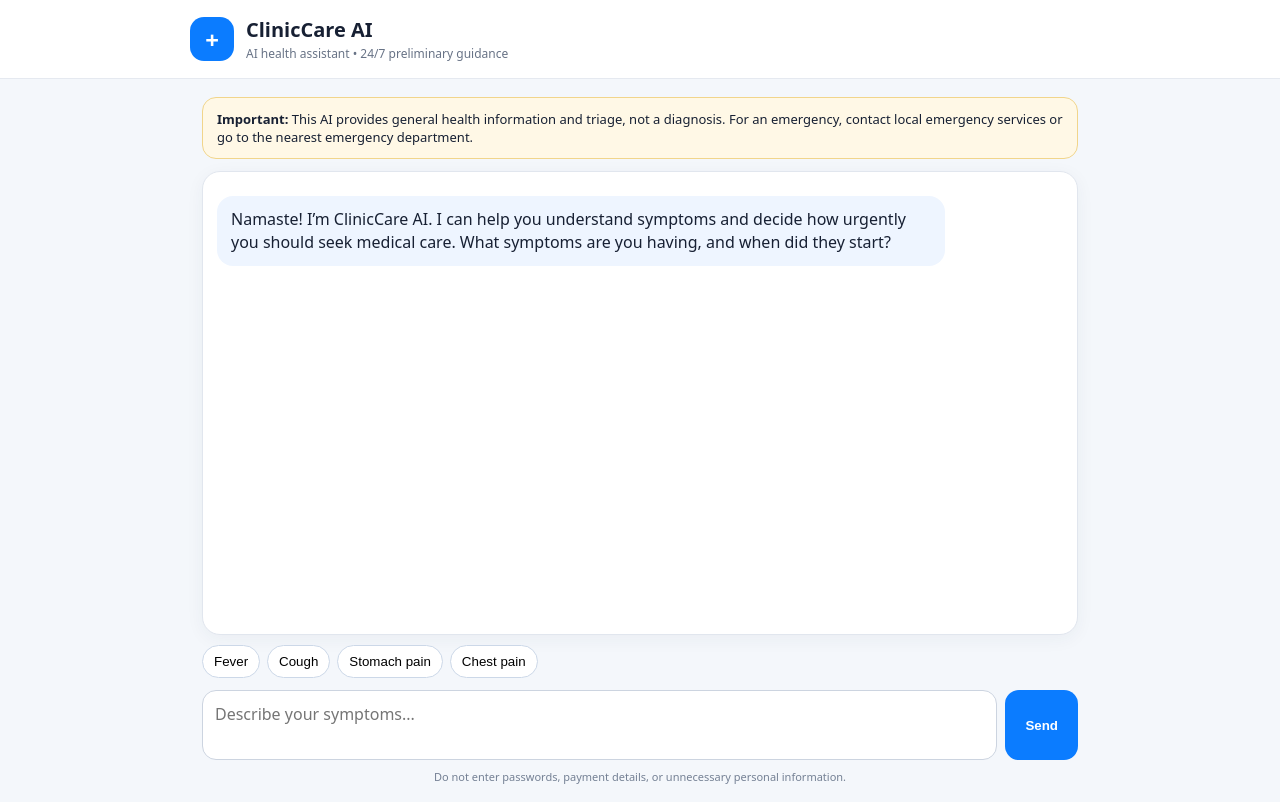
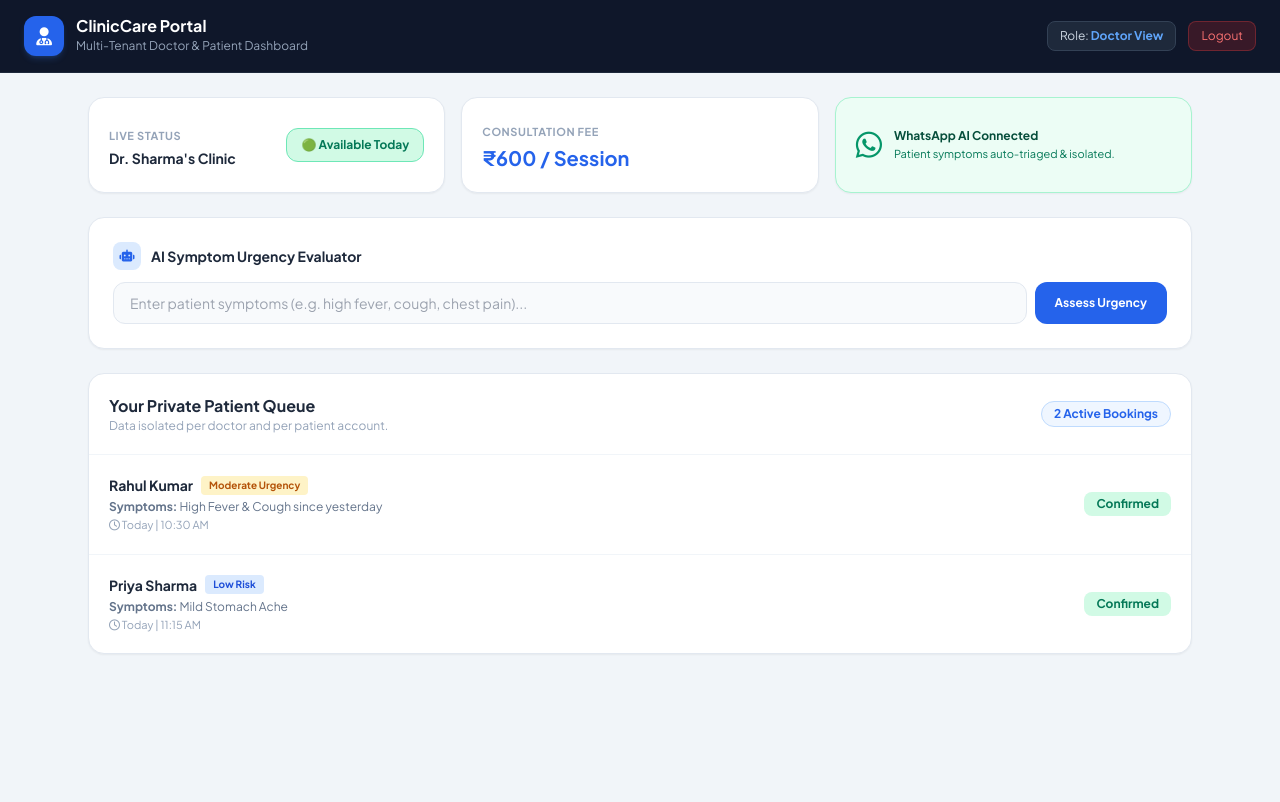
Before and after one commit to sukhvinderkaith/Doctor-Clinic-Agent, a website: page index.html in a window 1280 px wide. Drawn offline with nearby package versions, Linux system fonts and the light colour scheme.

Commit message:
Update index.html

```diff
--- a/index.html
+++ b/index.html
@@ -1,79 +1,174 @@
-<!doctype html>
+<!DOCTYPE html>
 <html lang="en">
 <head>
-<meta charset="utf-8">
-<meta name="viewport" content="width=device-width,initial-scale=1">
-<title>ClinicCare AI — Doctor Assistant</title>
+  <meta charset="UTF-8" />
+  <meta name="viewport" content="width=device-width, initial-scale=1.0" />
+  <title>ClinicCare AI - Doctor & Patient Dashboard</title>
+  <script src="https://cdn.tailwindcss.com"></script>
+  <link href="https://cdnjs.cloudflare.com/ajax/libs/font-awesome/6.4.0/css/all.min.css" rel="stylesheet" />
   <style>
-*{box-sizing:border-box}body{margin:0;font-family:system-ui,-apple-system,Segoe UI,sans-serif;background:#f4f7fb;color:#172033}
-header{background:#fff;border-bottom:1px solid #e5e9f0;padding:16px}
-.header{max-width:900px;margin:auto;display:flex;align-items:center;gap:12px}
-.logo{width:44px;height:44px;border-radius:14px;background:#0b7cff;color:#fff;display:grid;place-items:center;font-size:24px;font-weight:800}
-h1{font-size:20px;margin:0}.sub{font-size:12px;color:#687386;margin-top:2px}
-main{max-width:900px;margin:18px auto;padding:0 12px}
-.notice{background:#fff8e6;border:1px solid #f1d58b;border-radius:14px;padding:12px 14px;font-size:13px;margin-bottom:12px}
-.chat{background:#fff;border:1px solid #e1e6ee;border-radius:18px;min-height:58vh;padding:14px;box-shadow:0 4px 18px rgba(30,50,80,.05)}
-.msg{display:flex;margin:10px 0}.bubble{max-width:86%;padding:12px 14px;border-radius:16px;white-space:pre-wrap;line-height:1.45}
-.ai .bubble{background:#eef5ff}.user{justify-content:flex-end}.user .bubble{background:#0b7cff;color:white}
-.composer{display:flex;gap:8px;margin-top:12px}.composer textarea{flex:1;resize:none;border:1px solid #ccd4e0;border-radius:14px;padding:12px;font:inherit;min-height:52px}.composer button{border:0;border-radius:14px;background:#0b7cff;color:#fff;padding:0 20px;font-weight:700}
-.quick{display:flex;gap:7px;overflow:auto;margin:10px 0}.quick button{white-space:nowrap;border:1px solid #ccd8e8;background:#fff;border-radius:20px;padding:8px 11px}
-.small{font-size:11px;color:#748094;text-align:center;margin-top:9px}
-.typing{opacity:.65}
-@media(max-width:600px){main{margin:10px auto}.chat{min-height:62vh}.bubble{max-width:92%}}
+    @import url('https://fonts.googleapis.com/css2?family=Plus+Jakarta+Sans:wght@400;500;600;700&display=swap');
+    body { font-family: 'Plus Jakarta Sans', sans-serif; }
   </style>
 </head>
-<body>
-<header><div class="header"><div class="logo">+</div><div><h1>ClinicCare AI</h1><div class="sub">AI health assistant • 24/7 preliminary guidance</div></div></div></header>
-<main>
-<div class="notice"><b>Important:</b> This AI provides general health information and triage, not a diagnosis. For an emergency, contact local emergency services or go to the nearest emergency department.</div>
-<div class="chat" id="chat"></div>
-<div class="quick">
-<button onclick="quick('I have fever. Please ask me the important questions.')">Fever</button>
-<button onclick="quick('I have cough and breathing symptoms. Please assess urgency.')">Cough</button>
-<button onclick="quick('I have stomach pain. Please ask the important questions.')">Stomach pain</button>
-<button onclick="quick('I have chest pain. Please check for emergency warning signs.')">Chest pain</button>
+<body class="bg-slate-100 min-h-screen">
+
+  <!-- Top Navigation Bar -->
+  <nav class="bg-slate-900 text-white px-6 py-4 border-b border-slate-800 flex justify-between items-center sticky top-0 z-50">
+    <div class="flex items-center gap-3">
+      <div class="w-10 h-10 bg-blue-600 rounded-xl flex items-center justify-center text-white shadow-md shadow-blue-500/20">
+        <i class="fa-solid fa-user-doctor text-lg"></i>
       </div>
-<div class="composer">
-<textarea id="input" placeholder="Describe your symptoms..."></textarea>
-<button onclick="send()">Send</button>
+      <div>
+        <h1 class="font-bold text-base leading-none">ClinicCare Portal</h1>
+        <p class="text-xs text-slate-400 mt-1">Multi-Tenant Doctor & Patient Dashboard</p>
       </div>
-<div class="small">Do not enter passwords, payment details, or unnecessary personal information.</div>
+    </div>
+    <div class="flex items-center gap-3">
+      <span class="text-xs bg-slate-800 text-slate-300 px-3 py-1.5 rounded-lg border border-slate-700">
+        Role: <strong id="userRole" class="text-blue-400">Doctor View</strong>
+      </span>
+      <button onclick="logout()" class="text-xs bg-red-600/20 hover:bg-red-600/30 text-red-400 px-3 py-1.5 rounded-lg border border-red-500/30 transition">
+        Logout
+      </button>
+    </div>
+  </nav>
+
+  <main class="max-w-6xl mx-auto p-4 sm:p-6 space-y-6">
+
+    <!-- Top Info Grid -->
+    <div class="grid grid-cols-1 md:grid-cols-3 gap-4">
+
+      <!-- Doctor Status -->
+      <div class="bg-white p-5 rounded-2xl border border-slate-200 shadow-sm flex items-center justify-between">
+        <div>
+          <span class="text-[11px] font-bold uppercase tracking-wider text-slate-400">Live Status</span>
+          <h3 id="docName" class="text-sm font-bold text-slate-800 mt-0.5">Dr. Sharma's Clinic</h3>
+        </div>
+        <button id="statusBadge" onclick="toggleStatus()" class="px-3.5 py-2 rounded-xl text-xs font-bold bg-emerald-100 text-emerald-700 border border-emerald-300">
+          🟢 Available Today
+        </button>
+      </div>
+
+      <!-- Fees Card -->
+      <div class="bg-white p-5 rounded-2xl border border-slate-200 shadow-sm">
+        <span class="text-[11px] font-bold uppercase tracking-wider text-slate-400">Consultation Fee</span>
+        <p id="docFees" class="text-xl font-extrabold text-blue-600 mt-0.5">₹600 / Session</p>
+      </div>
+
+      <!-- WhatsApp AI Integration Status -->
+      <div class="bg-emerald-50 border border-emerald-200 p-5 rounded-2xl shadow-sm flex items-center gap-3">
+        <i class="fa-brands fa-whatsapp text-3xl text-emerald-600"></i>
+        <div>
+          <h4 class="text-xs font-bold text-emerald-900">WhatsApp AI Connected</h4>
+          <p class="text-[11px] text-emerald-700 mt-0.5">Patient symptoms auto-triaged & isolated.</p>
+        </div>
+      </div>
+
+    </div>
+
+    <!-- AI Symptom Triage Box -->
+    <div class="bg-white p-6 rounded-2xl border border-slate-200 shadow-sm space-y-3">
+      <div class="flex items-center gap-2.5">
+        <div class="w-7 h-7 rounded-lg bg-blue-100 text-blue-600 flex items-center justify-center text-xs">
+          <i class="fa-solid fa-robot"></i>
+        </div>
+        <h2 class="font-bold text-slate-800 text-sm">AI Symptom Urgency Evaluator</h2>
+      </div>
+
+      <div class="flex flex-col sm:flex-row gap-2">
+        <input type="text" id="symptomInput" placeholder="Enter patient symptoms (e.g. high fever, cough, chest pain)..." class="flex-1 bg-slate-50 border border-slate-200 rounded-xl px-4 py-2.5 text-sm focus:outline-none focus:ring-2 focus:ring-blue-500">
+        <button onclick="checkAIUrgency()" class="bg-blue-600 hover:bg-blue-700 text-white text-xs font-bold px-5 py-2.5 rounded-xl transition">
+          Assess Urgency
+        </button>
+      </div>
+
+      <div id="aiOutput" class="hidden p-3.5 rounded-xl text-xs bg-slate-50 border border-slate-200"></div>
+    </div>
+
+    <!-- Bookings Table (Isolated View) -->
+    <div class="bg-white rounded-2xl border border-slate-200 shadow-sm overflow-hidden">
+      <div class="p-5 border-b border-slate-100 flex justify-between items-center">
+        <div>
+          <h2 class="font-bold text-slate-800 text-base">Your Private Patient Queue</h2>
+          <p class="text-xs text-slate-400">Data isolated per doctor and per patient account.</p>
+        </div>
+        <span id="bookingCount" class="bg-blue-50 text-blue-600 border border-blue-200 text-xs px-3 py-1 rounded-full font-bold">
+          2 Active Bookings
+        </span>
+      </div>
+
+      <div class="divide-y divide-slate-100">
+
+        <!-- Patient Item 1 -->
+        <div class="p-4 sm:p-5 flex flex-col sm:flex-row justify-between sm:items-center gap-3 hover:bg-slate-50/50 transition">
+          <div>
+            <div class="flex items-center gap-2">
+              <span class="font-bold text-sm text-slate-800">Rahul Kumar</span>
+              <span class="text-[10px] font-bold px-2 py-0.5 rounded bg-amber-100 text-amber-700">Moderate Urgency</span>
+            </div>
+            <p class="text-xs text-slate-500 mt-1"><strong>Symptoms:</strong> High Fever & Cough since yesterday</p>
+            <p class="text-[11px] text-slate-400 mt-0.5"><i class="fa-regular fa-clock"></i> Today | 10:30 AM</p>
+          </div>
+          <div class="flex items-center gap-2">
+            <span class="text-xs font-bold px-3 py-1 bg-emerald-100 text-emerald-700 rounded-lg">Confirmed</span>
+          </div>
+        </div>
+
+        <!-- Patient Item 2 -->
+        <div class="p-4 sm:p-5 flex flex-col sm:flex-row justify-between sm:items-center gap-3 hover:bg-slate-50/50 transition">
+          <div>
+            <div class="flex items-center gap-2">
+              <span class="font-bold text-sm text-slate-800">Priya Sharma</span>
+              <span class="text-[10px] font-bold px-2 py-0.5 rounded bg-blue-100 text-blue-700">Low Risk</span>
+            </div>
+            <p class="text-xs text-slate-500 mt-1"><strong>Symptoms:</strong> Mild Stomach Ache</p>
+            <p class="text-[11px] text-slate-400 mt-0.5"><i class="fa-regular fa-clock"></i> Today | 11:15 AM</p>
+          </div>
+          <div class="flex items-center gap-2">
+            <span class="text-xs font-bold px-3 py-1 bg-emerald-100 text-emerald-700 rounded-lg">Confirmed</span>
+          </div>
+        </div>
+
+      </div>
+    </div>
+
   </main>
+
   <script>
-const chat = document.getElementById("chat");
-const input = document.getElementById("input");
-let messages = [];
+    let isAvailable = true;
 
-function add(role, text, typing=false){
-  const row=document.createElement("div");
-  row.className="msg "+(role==="user"?"user":"ai");
-  const b=document.createElement("div");
-  b.className="bubble"+(typing?" typing":"");
-  b.textContent=text;
-  row.appendChild(b); chat.appendChild(row);
-  chat.scrollTop=chat.scrollHeight;
-  return b;
-}
-add("assistant","Namaste! I’m ClinicCare AI. I can help you understand symptoms and decide how urgently you should seek medical care. What symptoms are you having, and when did they start?");
-
-async function send(){
-  const text=input.value.trim(); if(!text)return;
-  input.value="";
-  add("user",text);
-  messages.push({role:"user",content:text});
-  const b=add("assistant","Thinking...",true);
-  try{
-    const r=await fetch("/api/chat",{method:"POST",headers:{"Content-Type":"application/json"},body:JSON.stringify({messages})});
-    const d=await r.json();
-    if(!r.ok) throw new Error(d.error||"Request failed");
-    b.className="bubble"; b.textContent=d.reply;
-    messages.push({role:"assistant",content:d.reply});
-  }catch(e){
-    b.className="bubble"; b.textContent="Sorry, the AI service is temporarily unavailable. Please try again.";
+    function toggleStatus() {
+      isAvailable = !isAvailable;
+      const btn = document.getElementById('statusBadge');
+      if (isAvailable) {
+        btn.innerText = '🟢 Available Today';
+        btn.className = 'px-3.5 py-2 rounded-xl text-xs font-bold bg-emerald-100 text-emerald-700 border border-emerald-300';
+      } else {
+        btn.innerText = '🔴 On Leave / Off';
+        btn.className = 'px-3.5 py-2 rounded-xl text-xs font-bold bg-red-100 text-red-700 border border-red-300';
       }
     }
-function quick(t){input.value=t;send()}
-input.addEventListener("keydown",e=>{if(e.key==="Enter"&&!e.shiftKey){e.preventDefault();send()}});
+
+    function checkAIUrgency() {
+      const input = document.getElementById('symptomInput').value;
+      const output = document.getElementById('aiOutput');
+      if (!input) return alert('Enter symptoms first');
+
+      output.classList.remove('hidden');
+      if (input.toLowerCase().includes('chest pain') || input.toLowerCase().includes('breathing')) {
+        output.className = 'p-3.5 rounded-xl text-xs bg-red-50 border border-red-200 text-red-800 font-medium';
+        output.innerHTML = '🚨 <strong>HIGH EMERGENCY:</strong> Immediate emergency response required (102/108).';
+      } else {
+        output.className = 'p-3.5 rounded-xl text-xs bg-blue-50 border border-blue-200 text-blue-800 font-medium';
+        output.innerHTML = '✅ <strong>Moderate / Routine:</strong> Standard consultaion slot recommended.';
+      }
+    }
+
+    function logout() {
+      alert('Logged out');
+    }
   </script>
+
 </body>
 </html>
```
Lines whose indentation alone changed are shown as unchanged.
